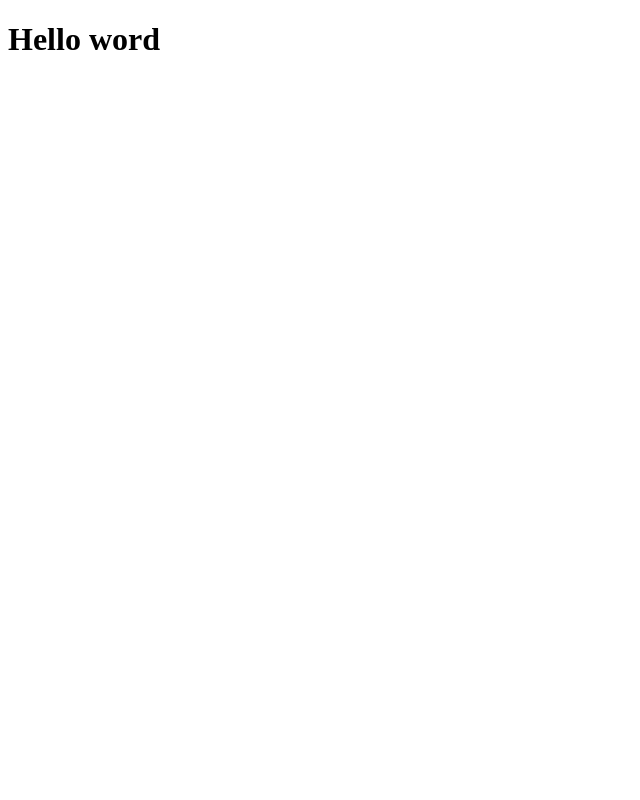
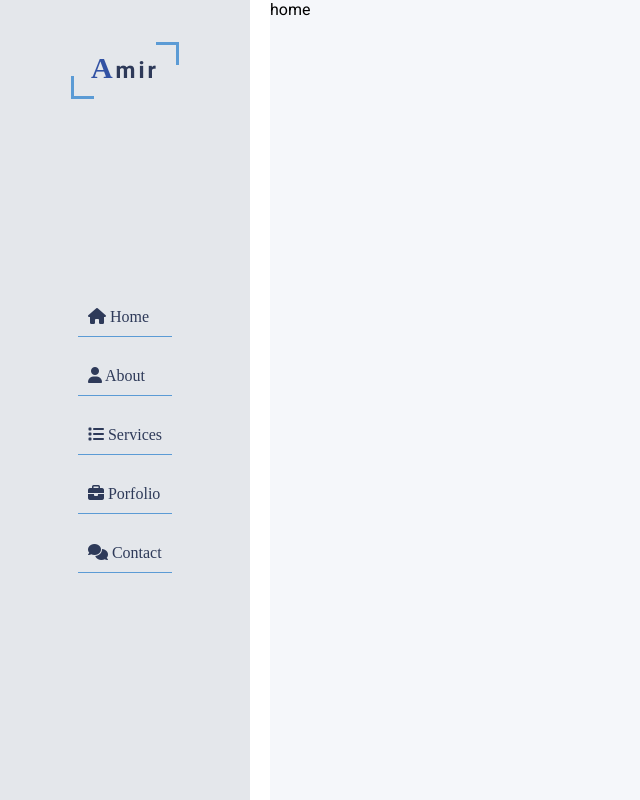
Before and after one commit to AmirKalasnicoy/MiPorfolio, a plain HTML site: page index.html in a window 1280 px wide. Shown: the whole page, without its empty margins (0-640 px from the left). Drawn offline with Linux system fonts and the light colour scheme; a web font is replaced by a local one.

Commit message:
los primeros pasos del estilo de la pagina

```diff
--- a/css/style.css
+++ b/css/style.css
@@ -0,0 +1,116 @@
+@import url('https://fonts.googleapis.com/css2?family=Jersey+15&family=Roboto:ital,wght@0,100;0,300;0,400;0,500;0,700;0,900;1,100;1,300;1,400;1,500;1,700;1,900&display=swap');
+*{
+    margin: 0;
+    padding: 0;
+    outline: none;
+    text-decoration: none;
+    box-sizing: border-box;
+}
+:root{
+    --bg-black-900:#F5F7FA;/*Fondo principal*/
+    --bg-black-100:#E4E7EB;/*Fondo secundario*/
+    --bg-black-50:#5B9BD5;/*botones o enlaces*/
+    --text-black-900:#2E3A59;/*texto principal*/
+    --text-black-700:#52616A;/*texto secundario*/
+}
+body{
+    margin:0;
+    padding: 0;
+    font-size: 16px;
+    font-family: "Roboto", serif;
+}
+
+ul{
+    list-style: none;
+}
+
+
+section{
+    background-color: var(--bg-black-900);
+    min-height: 100vh;
+    display: block;
+    position: fixed;
+    left: 270px;
+    top: 0;
+    right: 0;
+    opacity: 1;
+    z-index: 0;
+
+}
+
+.aside-container{
+    width: 250px;
+    background-color: var(--bg-black-100);
+    position: fixed;
+    left: 0;
+    top: 0;
+    z-index: 10;
+    height: 100%;
+    padding: 25px;
+    display: flex;
+    justify-content: center;
+    align-items: center;
+}
+
+.aside-container .logo{
+    position:absolute;
+    top:50px;
+    font-size: 30px;
+    text-transform: capitalize;
+
+}
+
+.aside-container .logo a{
+    color:var(--text-black-900);
+    font-weight: 700;
+    padding: 15px 20px;
+    font-size: 23px;
+    letter-spacing: 3px;
+    position: relative;
+}
+.aside-container .logo a span{
+    font-family: "Jersey 15", serif;
+    font-size: 30px;
+    font-style: normal;
+    color:#3252a4
+}
+
+.aside-container .logo a::before{
+    content: ' ';
+    position: absolute;
+    width: 20px;
+    height: 20px;
+    border-bottom: 3.5px solid var(--bg-black-50);
+    border-left: 3.5px solid var(--bg-black-50);
+    bottom: 0;
+    left: 0;
+}
+.aside-container .logo a::after{
+    content: ' ';
+    position: absolute;
+    width: 20px;
+    height: 20px;
+    border-top: 3.5px solid var(--bg-black-50);
+    border-right: 3.5px solid var(--bg-black-50);
+    top:0;
+    right: 0;
+}
+
+.aside-container .nav{
+    margin-top: 50px;
+}
+
+.aside-container .nav li{
+    margin-top: 20px;
+    display: block;
+}
+
+.aside-container .nav li a{
+    font-family: "Jersey 15", serif;
+    font-weight: 500;
+    border-bottom: 0.6px solid var(--bg-black-50);
+    display: block;
+    color: var(--text-black-900);
+    padding:10px;
+
+}
--- a/index.html
+++ b/index.html
@@ -4,8 +4,57 @@
     <meta charset="UTF-8">
     <meta name="viewport" content="width=device-width, initial-scale=1.0">
     <title>Document</title>
+    <!--Estilos-->
+    <link rel="stylesheet" href="./css/style.css">
+    <!--Codigo js-->
+    <script rel="script" src="./js/main.js"></script>
+    <!--Fuentes-->
+    <link rel="stylesheet" href="https://cdnjs.cloudflare.com/ajax/libs/font-awesome/6.7.2/css/all.min.css">
 </head>
 <body>
-    <h1>Hello word</h1>
+    <main class="main-container">
+            <aside class="aside-container">
+                <div class="logo">
+                    <a href="#"><span>A</span>mir</a>
+                </div>
+                <ul class="nav">
+                    <li>
+                        <a href="" class="activado">
+                            <i class="fa fa-home"></i>
+                            Home
+                        </a>
+                    </li>
+                    <li>
+                        <a href="">
+                            <i class="fa fa-user"></i>
+                            About
+                        </a>
+                    </li>
+                    <li>
+                        <a href="" >
+                            <i class="fa fa-list"></i>
+                            Services
+                        </a>
+                    </li>
+                    <li>
+                        <a href="">
+                            <i class="fa fa-briefcase"></i>
+                            Porfolio
+                        </a>
+                    </li>
+                    <li>
+                        <a href="">
+                            <i class="fa fa-comments"></i>
+                            Contact
+                        </a>
+                    </li>
+                </ul>
+            </aside>
+            <div class="main-content">
+                <section class="home-section">
+                    home
+                </section>
+            </div>
+    </main>
 </body>
 </html>
--- a/js/main.js
+++ b/js/main.js
@@ -0,0 +1 @@
+console.log('hola mundo')
```
Also changed, not shown: 1 other file.
